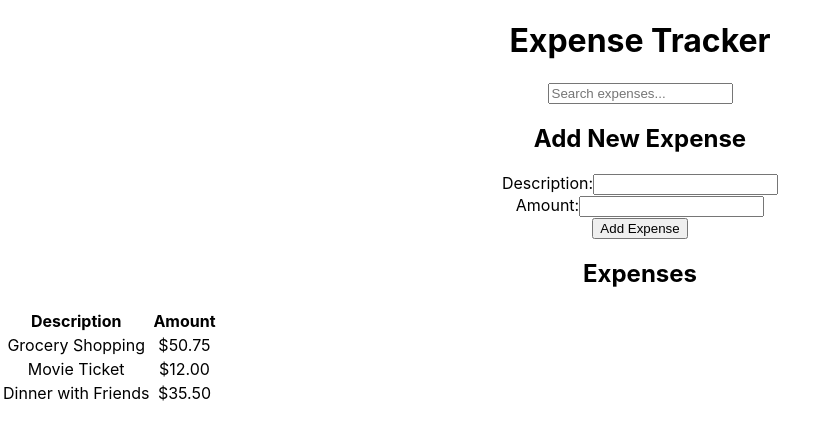
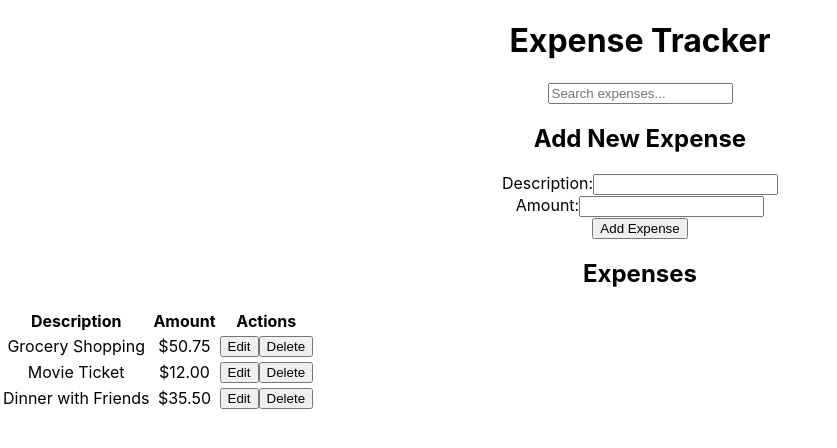
Before and after one commit to biomdoian/expense-tracker-react, a React (Create React App) app: page / in a window 1280 px wide. Shown: the top 448 px of the page, without its empty margins (0-837 px from the left). Built offline with nearby package versions, Linux system fonts and the light colour scheme.

Commit message:
Adds new Action feature with edit and delete button in each expence

```diff
--- a/src/components/ExpenseTable.jsx
+++ b/src/components/ExpenseTable.jsx
@@ -1,8 +1,8 @@
 // This component is responsible for displaying a table of expenses
 import React from 'react';
 
-function ExpenseTable({ expenses }) {
-  // This component receives the expenses as props and displays them in a table
+function ExpenseTable({ expenses, onDeleteExpense }) {
+  // This component receives the expenses array and a function to handle deletion as props
   return (
     <div>
       <h2>Expenses</h2>
@@ -11,6 +11,7 @@ function ExpenseTable({ expenses }) {
           <tr>
             <th>Description</th>
             <th>Amount</th>
+            <th>Actions</th> {/* New column for edit and delete buttons */}
           </tr>
         </thead>
         <tbody>
@@ -18,6 +19,11 @@ function ExpenseTable({ expenses }) {
             <tr key={expense.id}>
               <td>{expense.description}</td>
               <td>${expense.amount.toFixed(2)}</td>
+              <td>
+                <button>Edit</button>
+                <button onClick={() => onDeleteExpense(expense.id)}>Delete</button>
+
+              </td>
             </tr>
           ))}
         </tbody>
```
